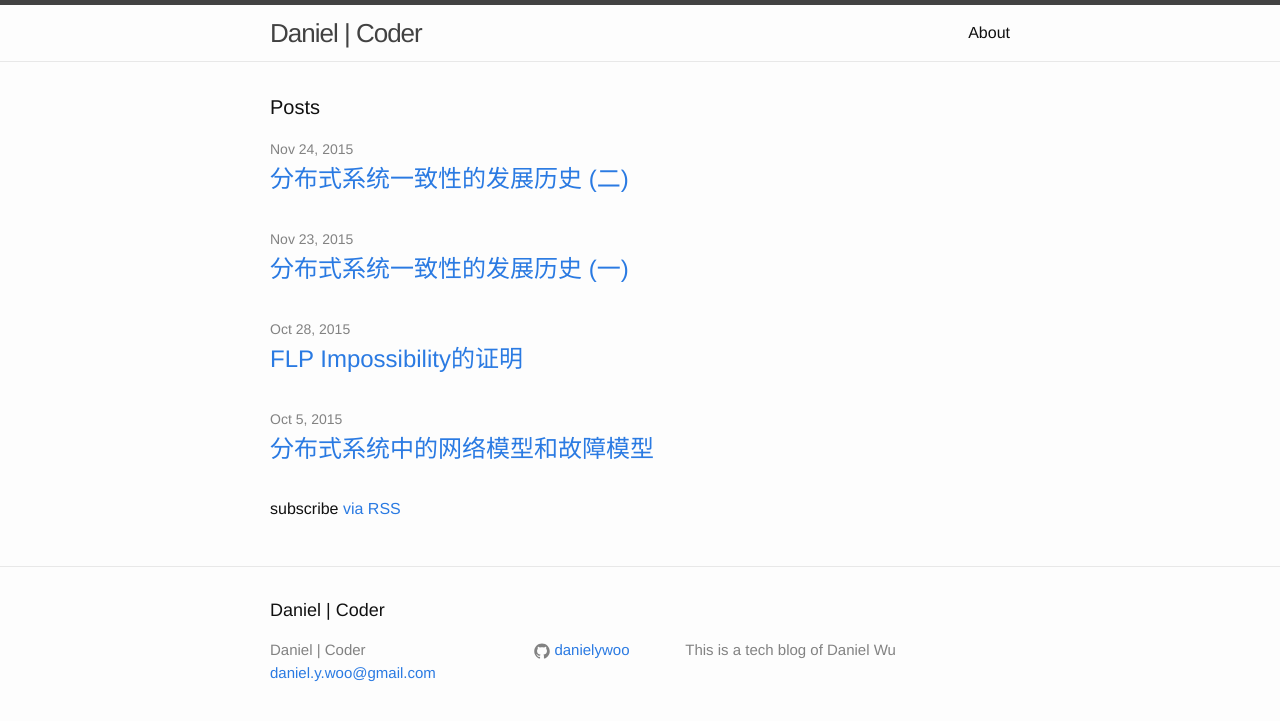
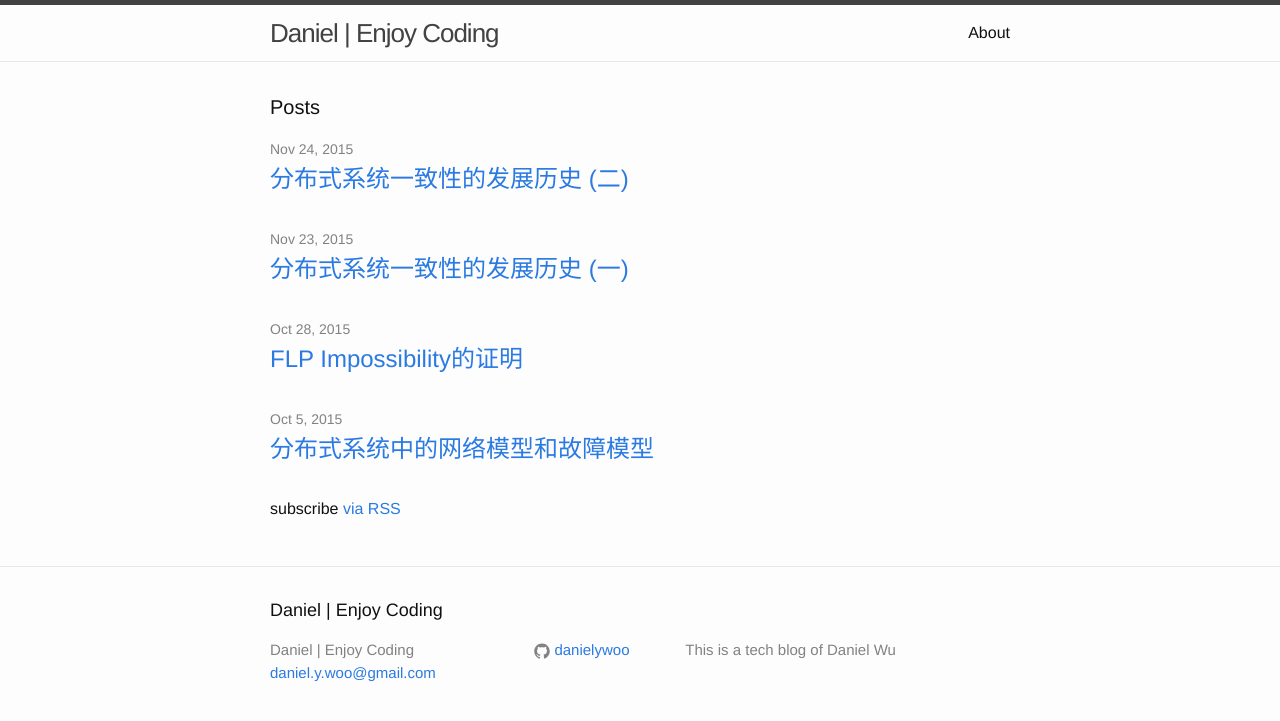
Before and after one commit to DanielYWoo/danielywoo.github.io, a Jekyll site: the page built from index.html, in a window 1280 px wide. Shown: the top 721 px of the page. Built offline with Jekyll 4.4.1, drawn with Linux system fonts in a browser that asks for light colours.

Commit message:
change title

```diff
--- a/_config.yml
+++ b/_config.yml
@@ -1,5 +1,5 @@
 # Site settings
-title: Daniel | Coder
+title: Daniel | Enjoy Coding
 email: daniel.y.woo@gmail.com
 description: This is a tech blog of Daniel Wu
 baseurl: "" # the subpath of your site, e.g. /blog/
```
